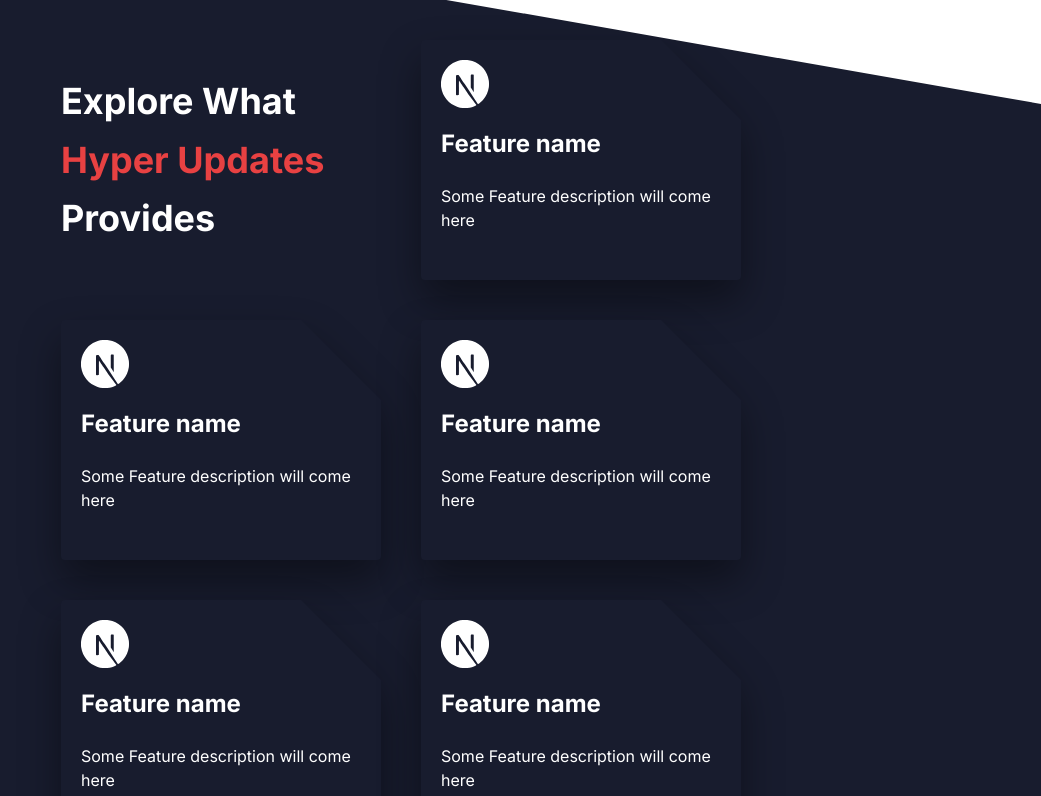
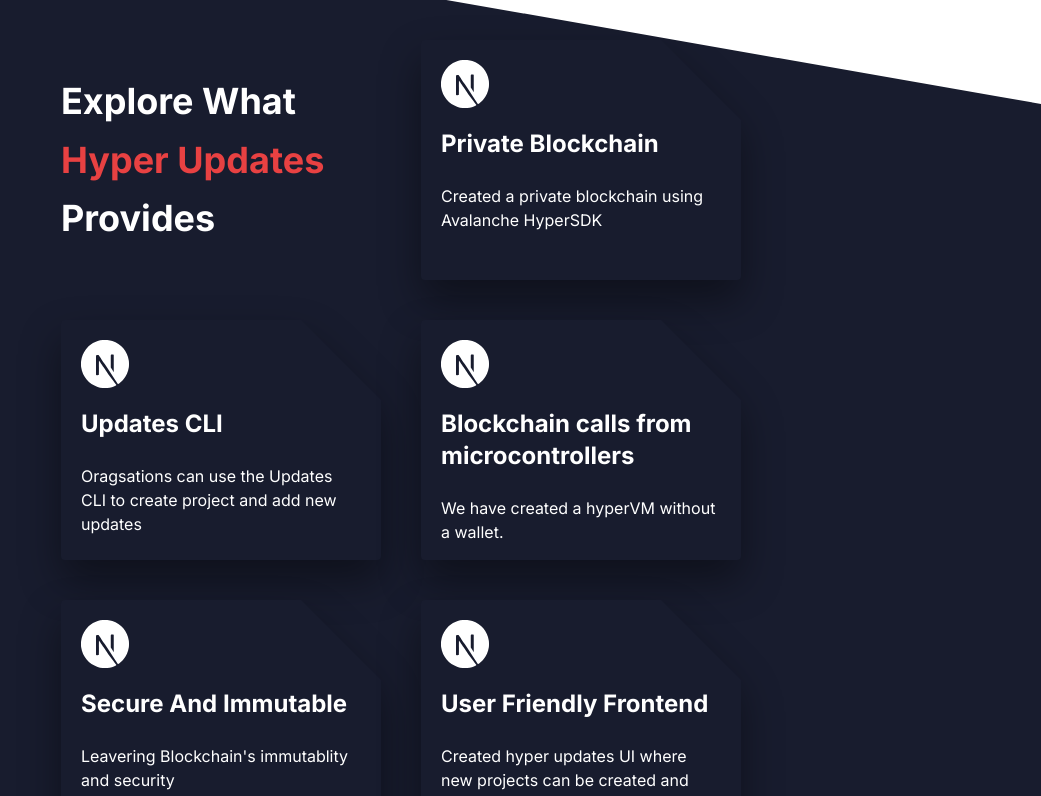
Before and after one commit to Hyper-Updates/hyper_updates_frontend, a Next.js app: page / in a window 1280 px wide. Shown: the part 920-1716 px from the top of the page, without its empty margins (239-1280 px from the left). Built offline with nearby package versions, Linux system fonts and the light colour scheme.

Commit message:
added features in features tab

```diff
--- a/app/newproject/page.tsx
+++ b/app/newproject/page.tsx
@@ -5,6 +5,7 @@
 import { Button } from '@/components/ui/button'
 import { SecondTab } from './SecondTab'
 import { ThirdTab } from './ThirdTab'
+import { Project } from '@prisma/client'
 
 const steps = [
     {
--- a/app/page.tsx
+++ b/app/page.tsx
@@ -14,29 +14,29 @@
   const features: feature[] = [
     {
       key: 1,
-      name: "Feature name",
-      description: " Some Feature description will come here",
+      name: "Private Blockchain ",
+      description: "Created a private blockchain using Avalanche HyperSDK",
       icon: "SiNextdotjs"
     },
     {
       key: 1,
-      name: "Feature name",
-      description: " Some Feature description will come here",
+      name: "Updates CLI",
+      description: "Oragsations can use the Updates CLI to create project and add new updates",
       icon: "SiNextdotjs"
     }, {
       key: 1,
-      name: "Feature name",
-      description: " Some Feature description will come here",
+      name: "Blockchain calls from microcontrollers",
+      description: "We have created a hyperVM without a wallet.",
       icon: "SiNextdotjs"
     }, {
       key: 1,
-      name: "Feature name",
-      description: " Some Feature description will come here",
+      name: "Secure And Immutable",
+      description: "Leavering Blockchain's immutablity and security",
       icon: "SiNextdotjs"
     }, {
       key: 1,
-      name: "Feature name",
-      description: " Some Feature description will come here",
+      name: "User Friendly Frontend",
+      description: "Created hyper updates UI where new projects can be created and updates can be pushed",
       icon: "SiNextdotjs"
     },
   ]
```
